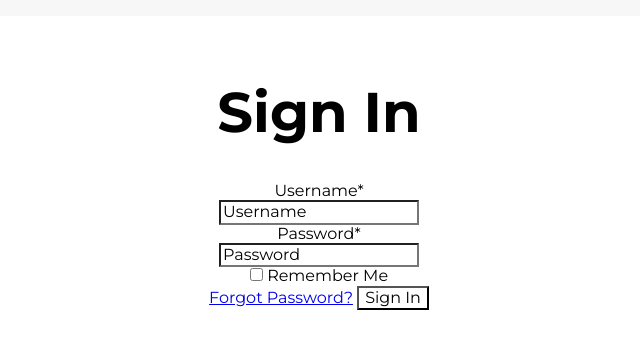
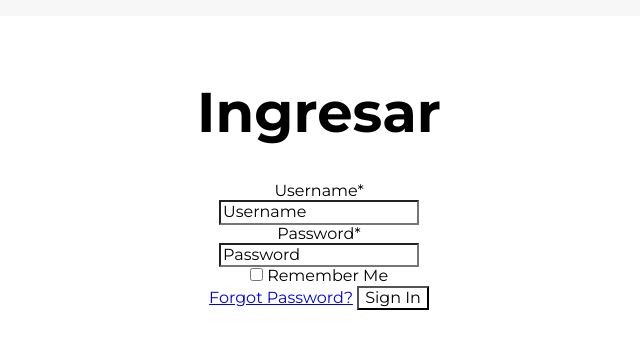
Before and after one commit to joaquinquintas/seguros2020, a Django app: page /accounts/login/ in a window 1280 px wide. Shown: the top 349 px of the page, without its empty margins (321-961 px from the left). Run offline with Django 3.2, Linux system fonts and the light colour scheme; some libraries are stand-ins or nearby versions.

Commit message:
wip users

```diff
--- a/config/settings/base.py
+++ b/config/settings/base.py
@@ -226,9 +226,9 @@ ACCOUNT_ALLOW_REGISTRATION = env.bool('DJANGO_ACCOUNT_ALLOW_REGISTRATION', True)
 # https://django-allauth.readthedocs.io/en/latest/configuration.html
 ACCOUNT_AUTHENTICATION_METHOD = 'username'
 # https://django-allauth.readthedocs.io/en/latest/configuration.html
-ACCOUNT_EMAIL_REQUIRED = True
+ACCOUNT_EMAIL_REQUIRED = False
 # https://django-allauth.readthedocs.io/en/latest/configuration.html
-ACCOUNT_EMAIL_VERIFICATION = 'mandatory'
+ACCOUNT_EMAIL_VERIFICATION = 'none'
 # https://django-allauth.readthedocs.io/en/latest/configuration.html
 ACCOUNT_ADAPTER = 'seguros.users.adapters.AccountAdapter'
 # https://django-allauth.readthedocs.io/en/latest/configuration.html
--- a/config/settings/devel.py
+++ b/config/settings/devel.py
@@ -232,7 +232,7 @@ ACCOUNT_ALLOW_REGISTRATION = True
 # https://django-allauth.readthedocs.io/en/latest/configuration.html
 ACCOUNT_AUTHENTICATION_METHOD = 'username'
 # https://django-allauth.readthedocs.io/en/latest/configuration.html
-ACCOUNT_EMAIL_REQUIRED = True
+ACCOUNT_EMAIL_REQUIRED = False
 # https://django-allauth.readthedocs.io/en/latest/configuration.html
 ACCOUNT_EMAIL_VERIFICATION = 'mandatory'
 # https://django-allauth.readthedocs.io/en/latest/configuration.html
--- a/config/urls.py
+++ b/config/urls.py
@@ -1,13 +1,14 @@
 from django.conf import settings
 from django.conf.urls import include, url
 from django.conf.urls.static import static
+from django.contrib.auth.decorators import login_required
 from django.contrib import admin
 from django.views.generic import TemplateView
 from django.views import defaults as default_views
 
 urlpatterns = [
     url(r'^$', TemplateView.as_view(template_name='index.html'), name='home'),
-    url(r'^panel$', TemplateView.as_view(template_name='panel.html'), name='panel'),
+    url(r'^panel$', login_required(TemplateView.as_view(template_name='panel.html')), name='panel'),
     url(r'^cobertura$', TemplateView.as_view(template_name='cobertura.html'), name='home'),
     url(r'^dashboard$', TemplateView.as_view(template_name='pages/dashboard.html'), name='dashboard'),
     url(r'^tickets$', TemplateView.as_view(template_name='pages/tickets.html'), name='tickets'),
--- a/seguros/templates/account/login.html
+++ b/seguros/templates/account/login.html
@@ -4,14 +4,14 @@
 {% load account socialaccount %}
 {% load crispy_forms_tags %}
 
-{% block head_title %}{% trans "Sign In" %}{% endblock %}
+{% block head_title %}Ingresar{% endblock %}
 
 {% block inner %}
 
   <span class="w-100 bg-near-white h1 db"></span>
   <section class="mw7 center ph3 tc pv5-ns pv4">
 
-    <h1>{% trans "Sign In" %}</h1>
+    <h1>Ingresar</h1>
 
     <form class="login" method="POST" action="{% url 'account_login' %}">
       {% csrf_token %}
```
